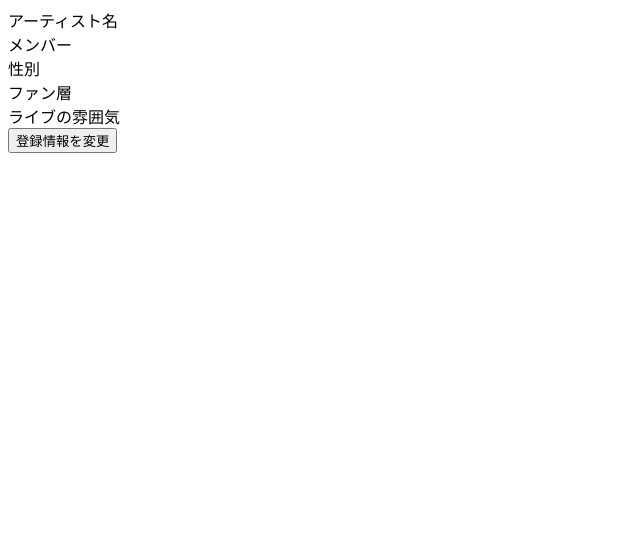
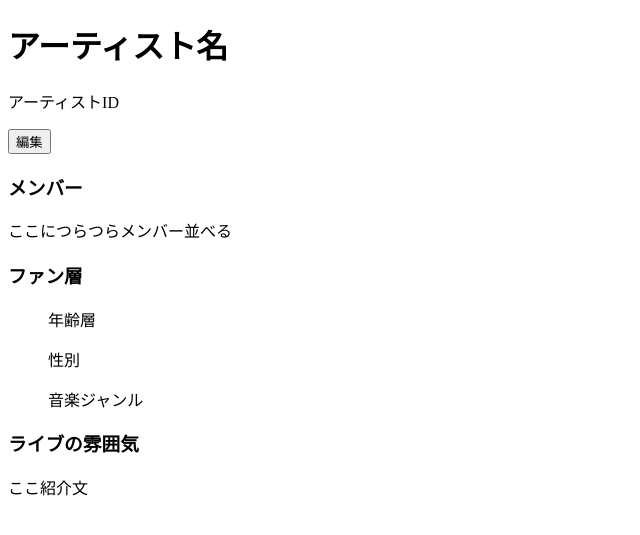
Before and after one commit to MoriKeigoYUZU/MusicLinker, a Python web app: template app/templates/mypageArtist.html in a window 1280 px wide. Shown: the top 535 px of the page, without its empty margins (0-640 px from the left). Run offline with Jinja, Linux system fonts and the light colour scheme; the template is opened without the code that fills it, so the values that code supplies are empty.

Commit message:
アーティスト画面（流れだけ）

```diff
--- a/app/templates/mypageArtist.html
+++ b/app/templates/mypageArtist.html
@@ -1,16 +1,32 @@
 <!DOCTYPE html>
 <html lang="ja">
     <head>
-        <meta charset="utf-8">
-        <title>アーティストマイページ</title>
+        <meta charset="UTF-8">
+        <title>ArtistMyPage</title>
     </head>
     <body>
-        <div>アーティスト名</div>
-        <div>メンバー</div>
-        <div>性別</div>
-        <div>ファン層</div>
-        <div>ライブの雰囲気</div>
+        <div>
+            <h1>アーティスト名</h1>
+            <p>アーティストID</p>
+        </div>
+        <button>編集</button>
+        <div>
+            <h3>メンバー</h3>
+            ここにつらつらメンバー並べる
+        </div>
 
-        <button>登録情報を変更</button>
+        <div>
+            <h3>ファン層</h3>
+
+            <ul>年齢層</ul>
+            <ul>性別</ul>
+            <ul>音楽ジャンル</ul>
+        </div>
+        <div>
+            <h3>ライブの雰囲気</h3>
+
+            <p>ここ紹介文</p>
+        </div>
+
     </body>
 </html>
```
Also changed, not shown: 2 other files.
